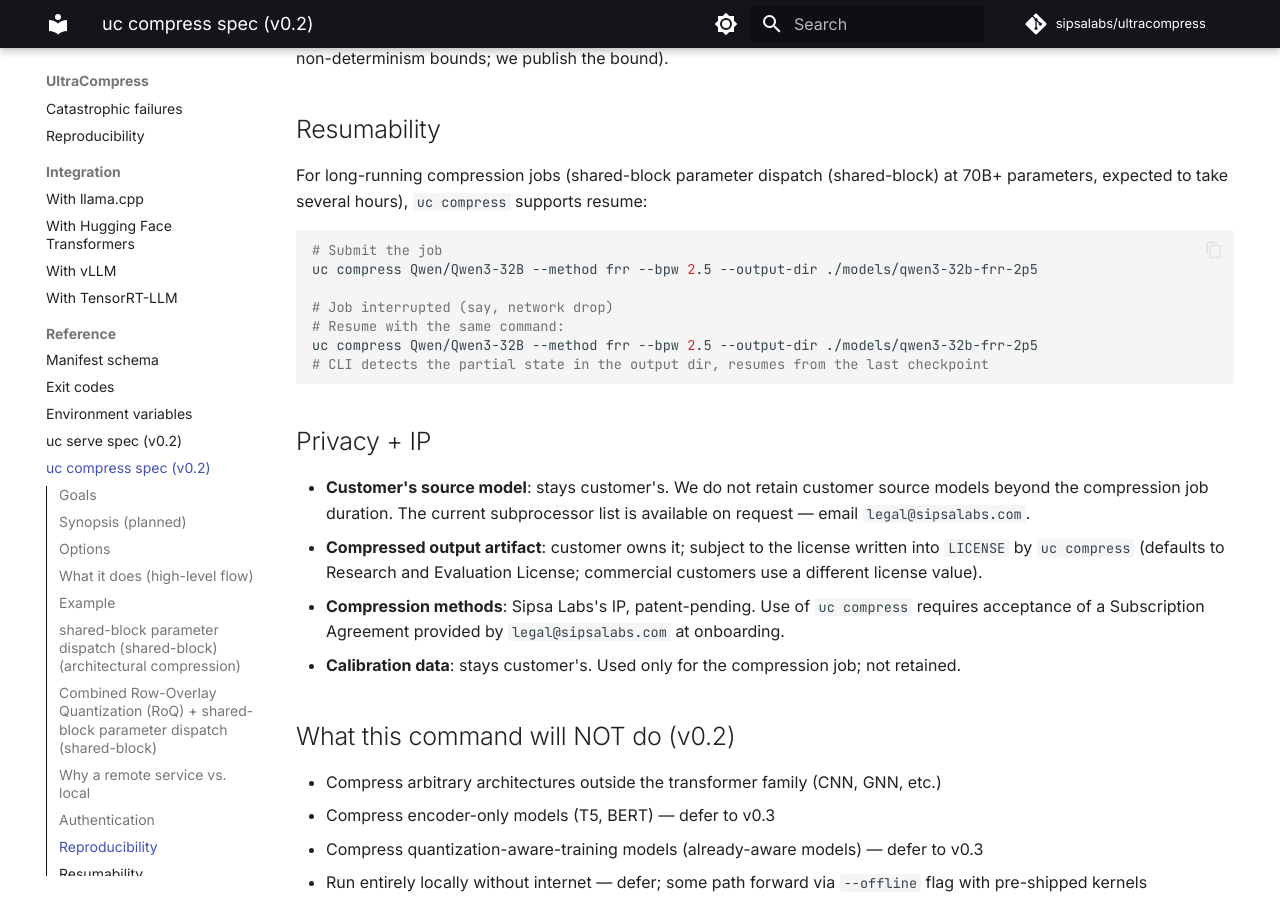
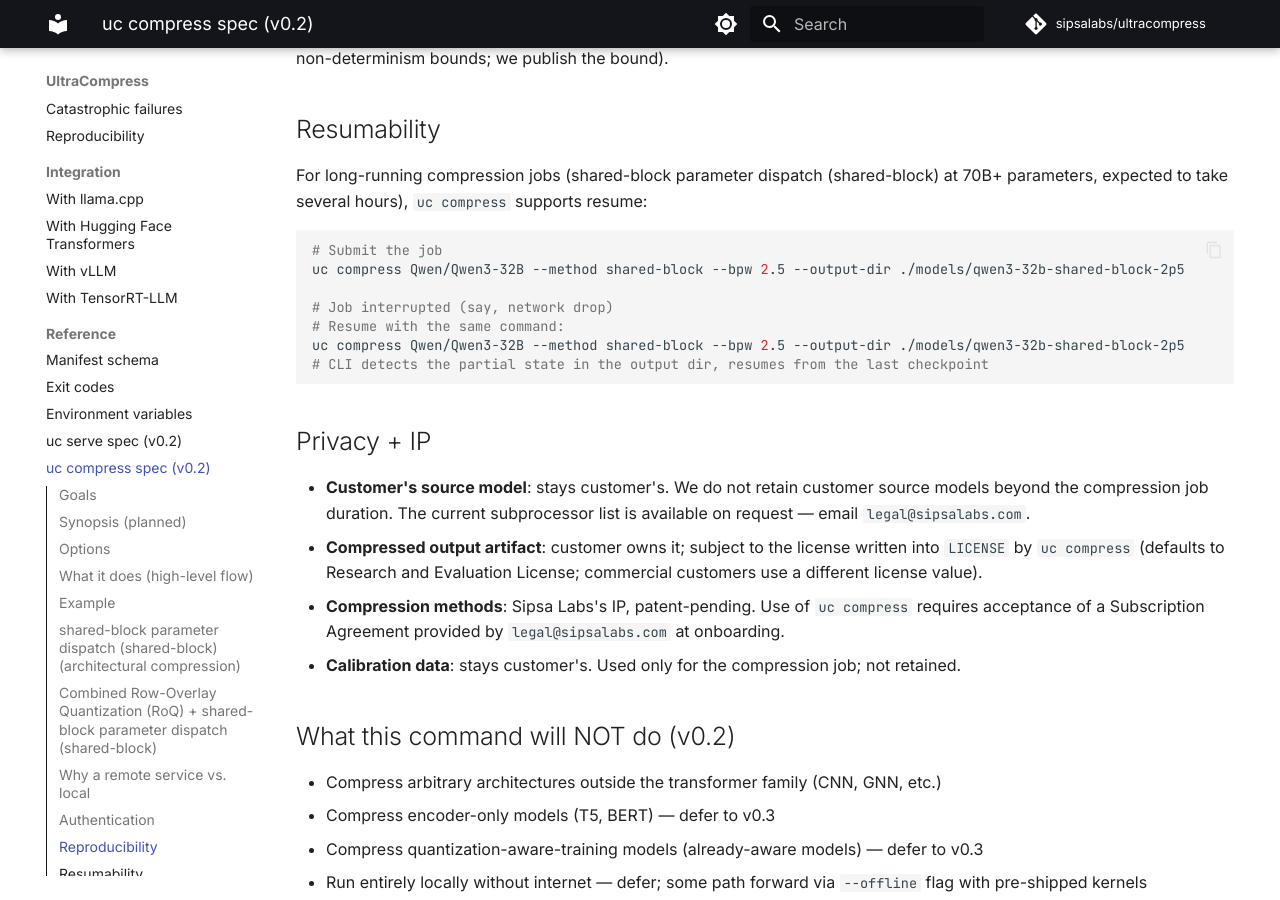
Before and after one commit to sipsalabs/ultracompress, an MkDocs documentation site: the page built from docs/reference/uc-compress-spec.md, in a window 1280 px wide and 900 px high, scrolled down 3586 px. Built offline with MkDocs 1.6.1 and Material for MkDocs 9.7.7, drawn with Linux system fonts in a browser that asks for light colours; comment, search, counter and statistics services are not loaded; some of the changed text lies outside the part shown.

Commit message:
charter scrub v2: docs/reference/uc-compress-spec.md (CLI/path-identifier residuals)

````diff
--- a/docs/reference/uc-compress-spec.md
+++ b/docs/reference/uc-compress-spec.md
@@ -81,7 +81,7 @@
 Architectural compression is the most aggressive variant; it produces a model with substantially fewer trainable parameters but requires a calibration pass on representative training data.
 
 ```bash
-uc compress Qwen/Qwen3-1.7B --method frr --output-dir ./models/qwen3-frr311x \
+uc compress Qwen/Qwen3-1.7B --method shared-block --output-dir ./models/qwen3-shared-block-311x \
     --calibration-data ./calibration.jsonl
 ```
 
@@ -90,7 +90,7 @@
 ## Combined Row-Overlay Quantization (RoQ) + shared-block parameter dispatch (shared-block)
 
 ```bash
-uc compress Qwen/Qwen3-1.7B --method roq+frr --output-dir ./models/qwen3-uc-combo
+uc compress Qwen/Qwen3-1.7B --method roq+shared-block --output-dir ./models/qwen3-uc-combo
 ```
 
 Stacks shared-block parameter dispatch (shared-block)'s architectural compression with Row-Overlay Quantization (RoQ)'s quantization. ~26.7× end-to-end with 68% top-10 retention (cohort median).
@@ -131,11 +131,11 @@
 
 ```bash
 # Submit the job
-uc compress Qwen/Qwen3-32B --method frr --bpw 2.5 --output-dir ./models/qwen3-32b-frr-2p5
+uc compress Qwen/Qwen3-32B --method shared-block --bpw 2.5 --output-dir ./models/qwen3-32b-shared-block-2p5
 
 # Job interrupted (say, network drop)
 # Resume with the same command:
-uc compress Qwen/Qwen3-32B --method frr --bpw 2.5 --output-dir ./models/qwen3-32b-frr-2p5
+uc compress Qwen/Qwen3-32B --method shared-block --bpw 2.5 --output-dir ./models/qwen3-32b-shared-block-2p5
 # CLI detects the partial state in the output dir, resumes from the last checkpoint
 ```
 
````
